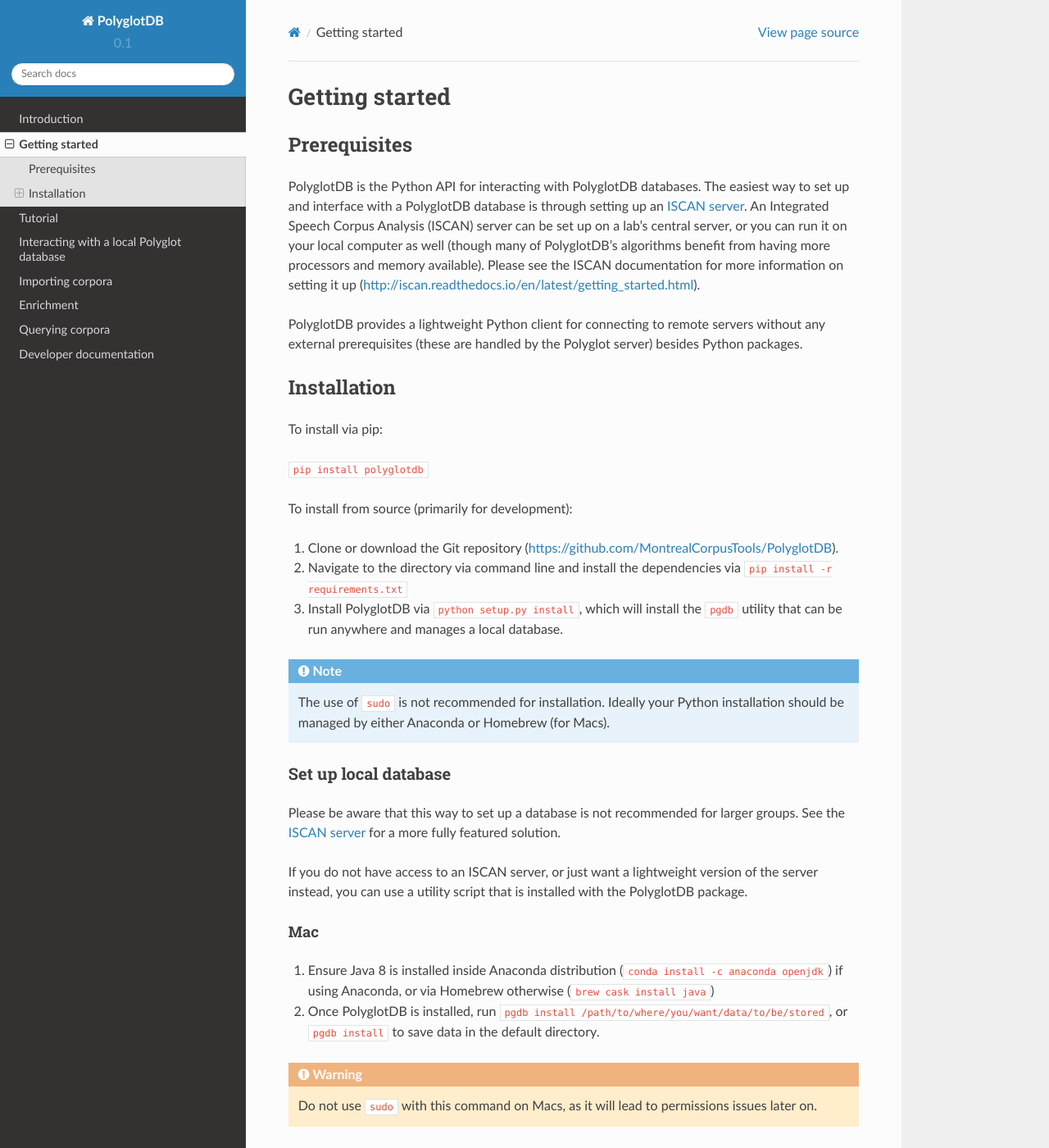
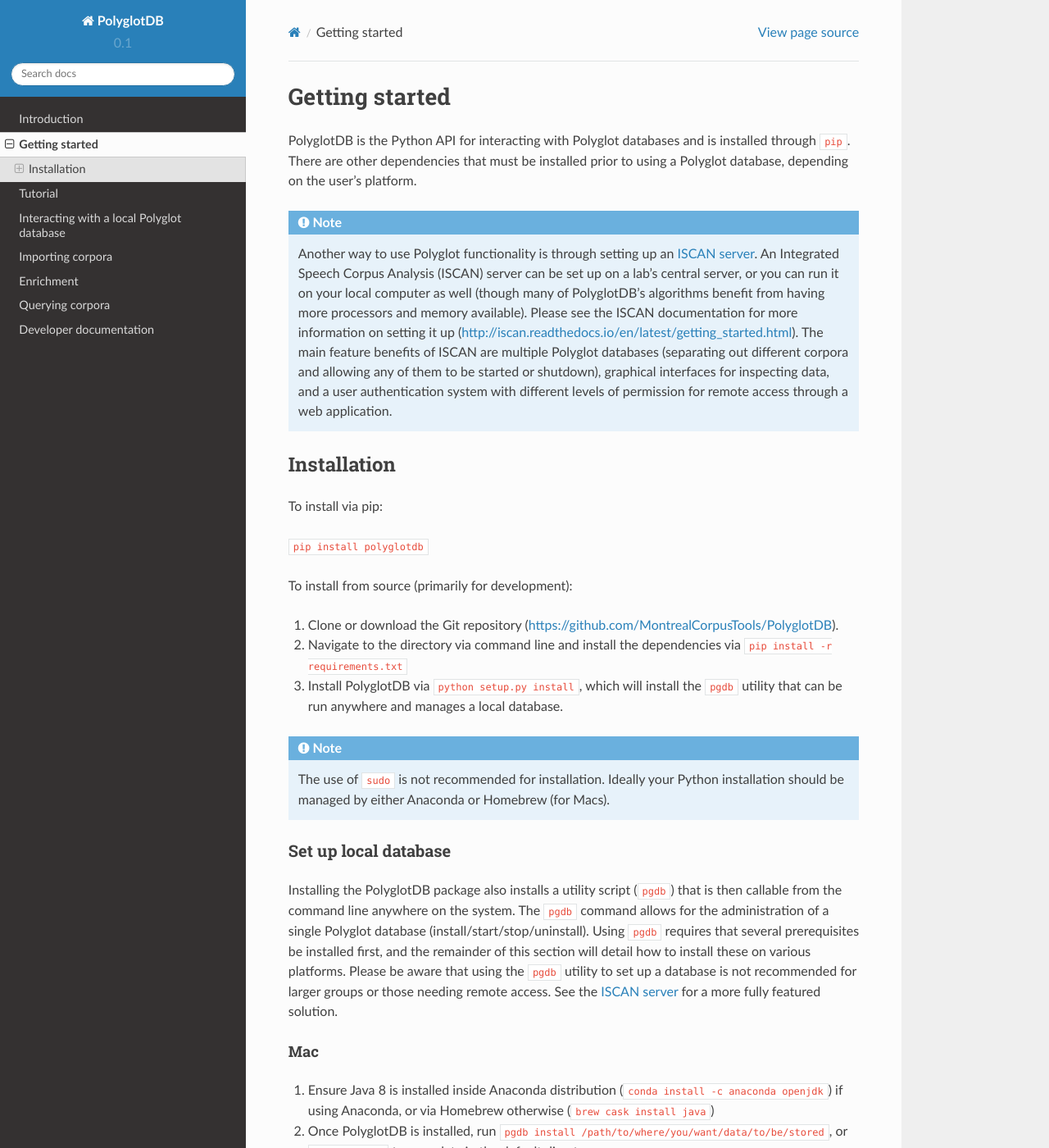
Before and after one commit to MontrealCorpusTools/PolyglotDB, a Sphinx documentation site: the page built from docs/source/getting_started.rst, in a window 1280 px wide and 1400 px high. Shown: the whole window at 82% size. Built offline with Sphinx 7.4.7 and the Read the Docs theme 2.0.0, drawn with Linux system fonts in a browser that asks for light colours.

Commit message:
DOCS: Updates from revisions

````diff
--- a/docs/source/neo4j_implementation.rst
+++ b/docs/source/developer_neo4j_implementation.rst
@@ -44,7 +46,8 @@
 Given its active development and use in enterprise systems, it is the best choice for meeting the scalability and performance
 considerations.
 
-However, Neo4j prioritizes nodes far more than edges.  In general, their use case is primarily something like IMDB, for instance.
+However, Neo4j prioritizes nodes far more than edges (see `Neo4j's introductory materials`_ for more details).
+In general, their use case is primarily something like IMDB, for instance.
 In such a case, you'll have nodes for movies, shows, actors, directors, crew, etc, each with different labels associated with them.
 Edges represent relationships like "acted in", or "directed".  The nodes have the majority of the properties, like names, dates of birth,
 gender, etc, and relationships are sparse/empty.  The annotation graph formalism has nodes being relatively sparse (just time point),
--- a/docs/source/getting_started.rst
+++ b/docs/source/getting_started.rst
@@ -6,20 +6,19 @@
 Getting started
 ***************
 
-.. _prerequisites:
+PolyglotDB is the Python API for interacting with Polyglot databases and is installed through ``pip``. There are other
+dependencies that must be installed prior to using a Polyglot database, depending on the user's platform.
 
-Prerequisites
-=============
+.. note::
 
-PolyglotDB is the Python API for interacting with PolyglotDB databases.  The easiest way to set up and interface with
-a PolyglotDB database is through setting up an `ISCAN server`_.
-An Integrated Speech Corpus Analysis (ISCAN) server can be set up on a lab's central server, or you can run it on your
-local computer as well (though many
-of PolyglotDB's algorithms benefit from having more processors and memory available).  Please see the ISCAN
-documentation for more information on setting it up (http://iscan.readthedocs.io/en/latest/getting_started.html).
-
-PolyglotDB provides a lightweight Python client for connecting to remote servers without any external prerequisites
-(these are handled by the Polyglot server) besides Python packages.
+   Another way to use Polyglot functionality is through setting up an `ISCAN server`_.
+   An Integrated Speech Corpus Analysis (ISCAN) server can be set up on a lab's central server, or you can run it on your
+   local computer as well (though many
+   of PolyglotDB's algorithms benefit from having more processors and memory available).  Please see the ISCAN
+   documentation for more information on setting it up (http://iscan.readthedocs.io/en/latest/getting_started.html).
+   The main feature benefits of ISCAN are multiple Polyglot databases (separating out different corpora and allowing any
+   of them to be started or shutdown), graphical interfaces for inspecting data, and a user authentication system with different levels
+   of permission for remote access through a web application.
 
 .. _actual_install:
 
@@ -47,11 +46,13 @@
 Set up local database
 ---------------------
 
-Please be aware that this way to set up a database is not recommended for larger groups.  See the `ISCAN server`_ for a more fully featured
-solution.
-
-If you do not have access to an ISCAN server, or just want a lightweight version of the server instead, you can use a utility script
-that is installed with the PolyglotDB package.
+Installing the PolyglotDB package also installs a utility script (``pgdb``) that is then callable from the command line
+anywhere on the system.  The ``pgdb`` command allows for the administration of a single Polyglot database (install/start/stop/uninstall).
+Using ``pgdb`` requires that several prerequisites be installed first, and the remainder of this section will detail how
+to install these on various platforms.
+Please be aware that using the ``pgdb`` utility to set up a database is not recommended for larger groups or those needing
+remote access.
+See the `ISCAN server`_ for a more fully featured solution.
 
 Mac
 ```
--- a/docs/source/introduction.rst
+++ b/docs/source/introduction.rst
@@ -180,7 +183,8 @@
 problems has been known, particularly in the realm of merging SQL and NoSQL
 databases, as "polyglot persistence."
 
-More detailed information on specific implementation details is available in the :ref:`developer`.
+More detailed information on specific implementation details is available in the :ref:`developer`, as well as in the
+`InterSpeech proceedings paper`_.
 
 Development history
 ===================
````
Also changed, not shown: other parts of docs/source/developer_neo4j_implementation.rst (+2 -0 lines), other parts of docs/source/introduction.rst (+3 -0 lines), docs/source/developer.rst (+7 -3 lines), docs/source/developer_acoustics.rst (added, +10 -0 lines), docs/source/usage.rst (+25 -4 lines), docs/source/developer_influxdb_implementation.rst (renamed from docs/source/influxdb_implementation.rst).
